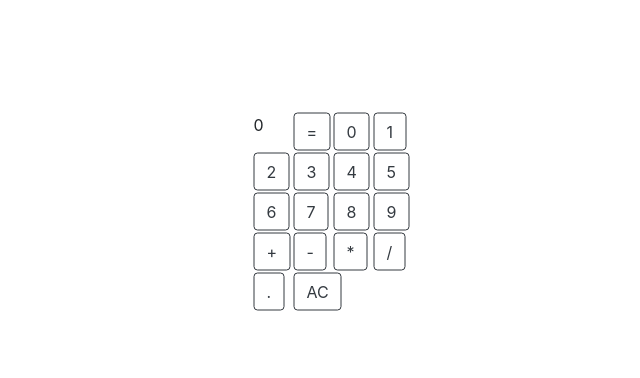
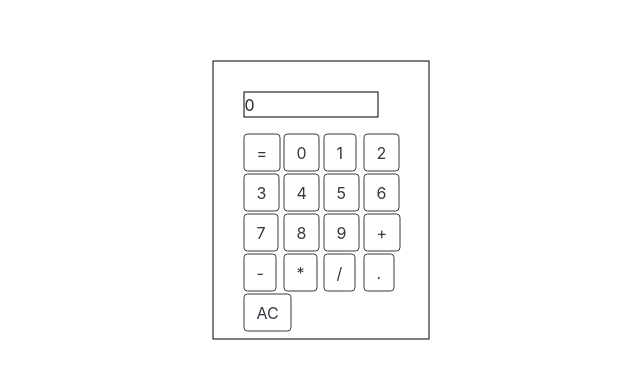
Before and after one commit to koookee/Javascript-Calculator, a React (Create React App) app: page / in a window 1280 px wide. Shown: the part 200-578 px from the top of the page, without its empty margins (319-959 px from the left). Built offline with nearby package versions, Linux system fonts and the light colour scheme.

Commit message:
Added button pad and display to flexbox (looks more like a calculator now). Added borders around calculator and display

```diff
--- a/src/App.js
+++ b/src/App.js
@@ -123,14 +123,21 @@ class App extends React.Component{
 }
   render(){
     let calculatorUI = {
+      position:"absolute",left: "50%",top: "50%",transform: "translate(-50%, -50%)",
+      border: "1px solid #000000",padding: "30px", paddingRight:"50px"
+    }
+    let buttonPad = {
       display:"grid",gridTemplateRows: "15px 15px 15px 15px 15px",
       gridTemplateColumns: "15px 15px 15px 15px", columnGap:"25px", rowGap:"25px",
-      position:"absolute",left: "50%",top: "50%",transform: "translate(-50%, -50%)",
-      border: "0px solid #000000",padding: "10px"}
+      }
+    let displayUI = {
+      border: "1px solid #000000"
+    }
 
     return(
       <div style={calculatorUI}>
-        <p id="display">{this.state.displayState}</p>
+        <p id="display" style={displayUI}>{this.state.displayState}</p>
+        <div style={buttonPad}>
           <ButtonUI name="equals" symbol="=" onChangeData={this.handleChange} />
           <ButtonUI name="zero" symbol="0" onChangeData={this.handleChange} />
           <ButtonUI name="one" symbol="1" onChangeData={this.handleChange} />
@@ -149,6 +156,7 @@ class App extends React.Component{
           <ButtonUI name="decimal" symbol="." onChangeData={this.handleChange} />
           <ButtonUI name="clear" symbol="AC" onChangeData={this.handleChange} />
         </div>
+      </div>
     )
   }
 }
--- a/src/Components/ButtonUI.js
+++ b/src/Components/ButtonUI.js
@@ -27,7 +27,7 @@ class ButtonUI extends React.Component{
   render(){
     return(
       <div>
-        <button  className="btn btn-outline-dark" id={this.props.name} value={this.props.symbol} onClick={this.handleClick}>{this.props.symbol}</button>
+        <button className="btn btn-outline-dark" id={this.props.name} value={this.props.symbol} onClick={this.handleClick}>{this.props.symbol}</button>
       </div>
     )
   }
```
Lines whose indentation alone changed are shown as unchanged.
